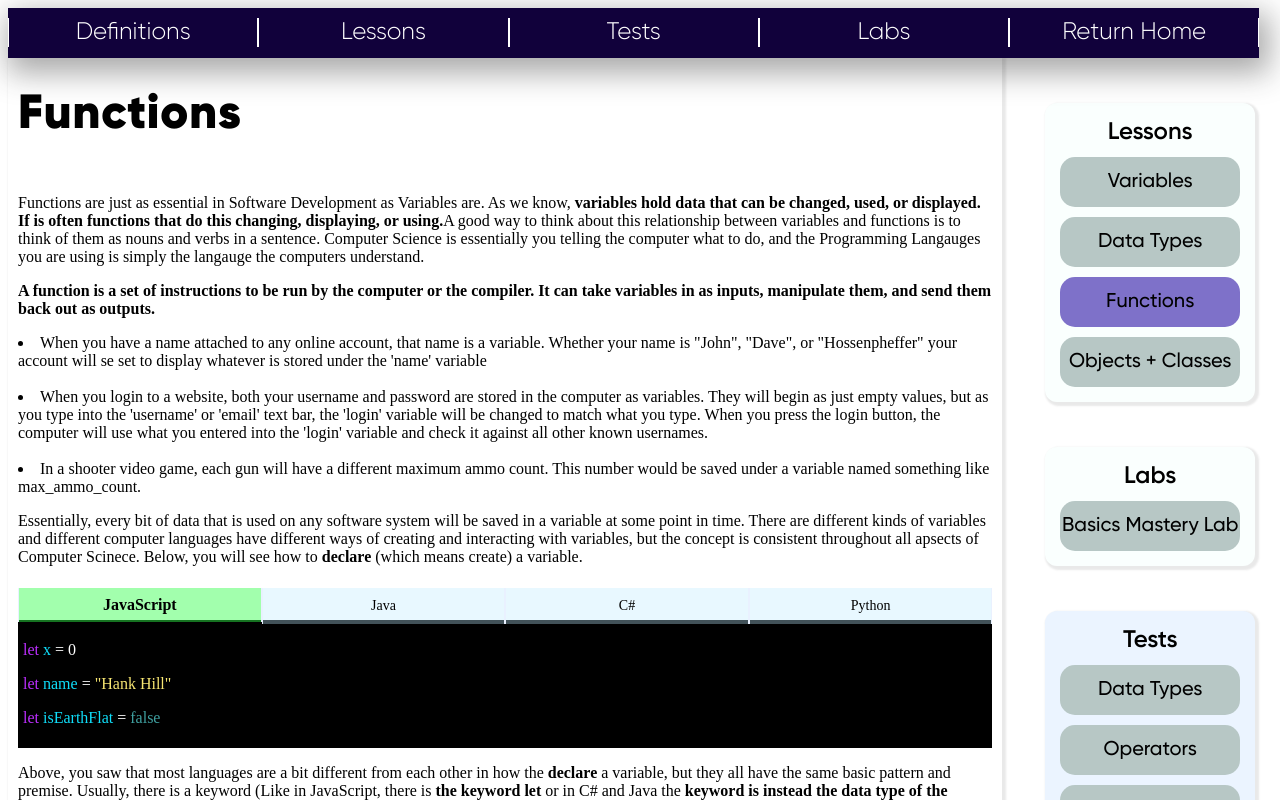
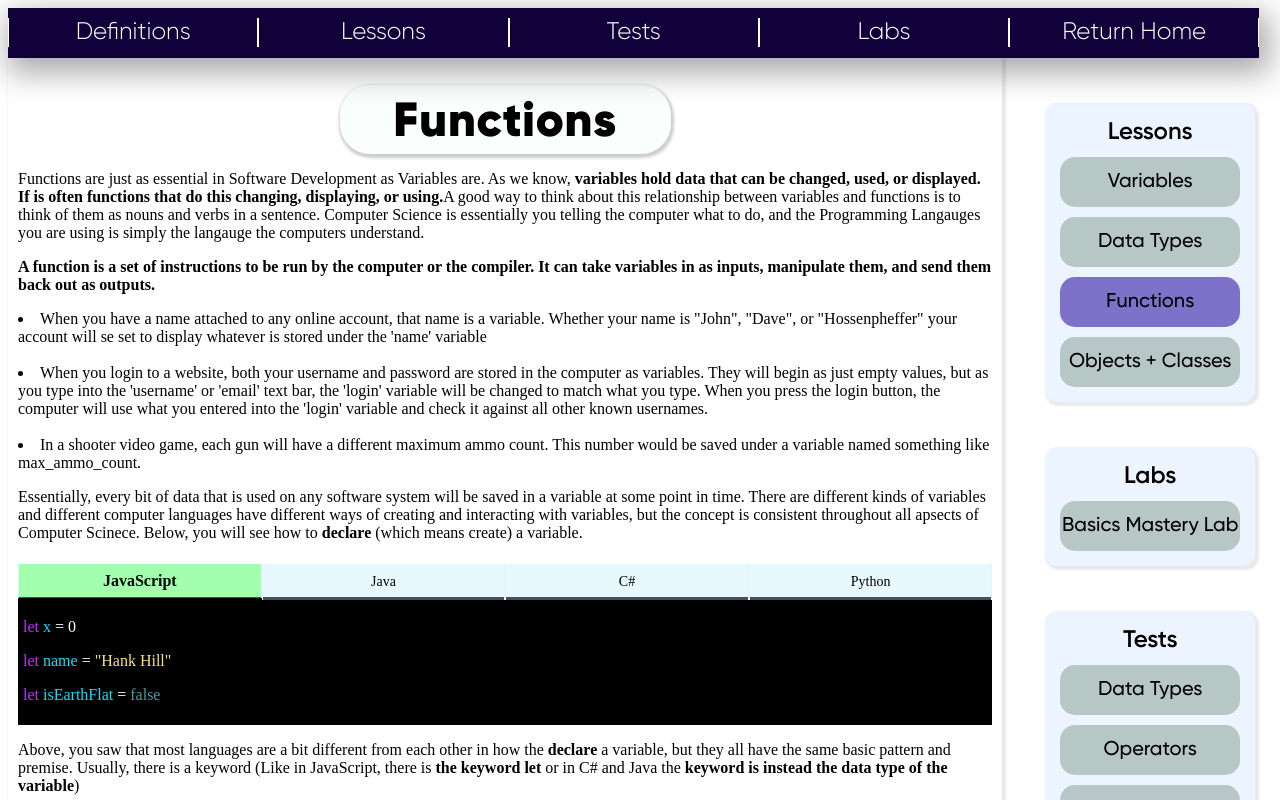
Before and after one commit to NLanese/the-codex, a Next.js app: page /concepts/basics/lessons/functions in a window 1280 px wide. Shown: the top 800 px of the page. Built offline with nearby package versions, Linux system fonts and the light colour scheme.

Commit message:
more styles

```diff
--- a/components/CodeSpaces/renderTitle.js
+++ b/components/CodeSpaces/renderTitle.js
@@ -2,7 +2,7 @@ import Styles from "../../styles/styles";
 
 export default function renderTitle(title){
     return(
-        <div>
+        <div style={{width: '100%', justifyItems: 'center',}}>
             <p style={{...Styles.Fonts.pageTitle}}>
                 {title}
             </p>
--- a/styles/styles.js
+++ b/styles/styles.js
@@ -1,7 +1,21 @@
 const Styles = {
 
     Fonts: {
-        pageTitle: {fontFamily: "Gilroy", fontSize: 48, fontWeight: 700, textAlignVertical: 'center', letterSpacing: 0.95, },
+
+        pageTitle: {
+            fontFamily: "Gilroy",
+            fontSize: 48, fontWeight: 700,
+            textAlignVertical: 'center',
+            letterSpacing: 0.95,
+            marginBottom: 0,
+            textAlign: 'center',
+            width: '30%,', maxWidth: '75%',
+            backgroundColor: "#fafffe",
+            boxShadow:'1px 2px 3px 2px rgba(0, 0, 0, 0.2)',
+            paddingRight: '5.5%', paddingLeft: '5.5%', paddingTop: 8.5,
+            borderRadius: 30
+        },
+
         h1: {fontFamily: "Gilroy", fontSize: 24, fontWeight: 600},
         h2: {fontFamily: "Gilroy", fontSize: 20, fontWeight: 500, textAlignVertical: 'center', textAlign: 'center'},
 
@@ -25,7 +39,7 @@ const Styles = {
             padding: 15,
             justifyContent: 'center',
             borderRadius: 12,
-            backgroundColor: "#fafffe",
+            backgroundColor: "#ebf4ff",
             boxShadow:'2px 2px 2px 2px rgba(40, 40, 40, 0.1)'
         }
     }
```
